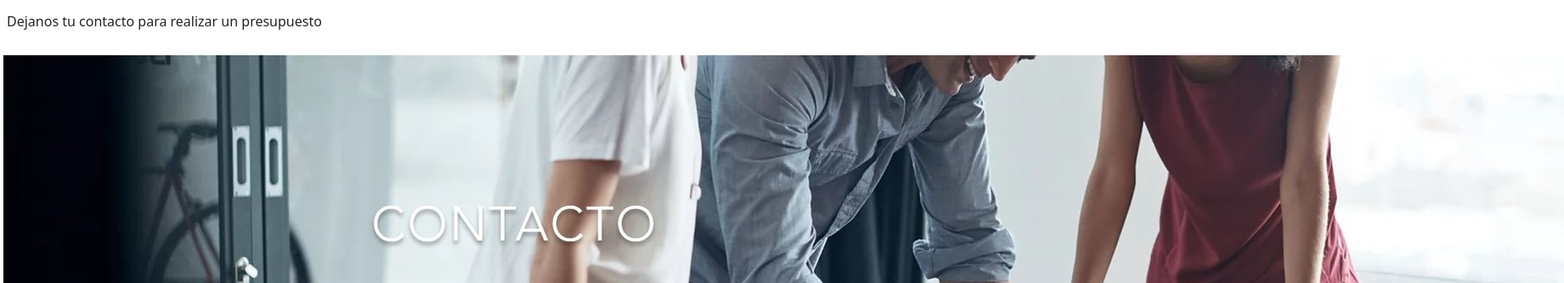
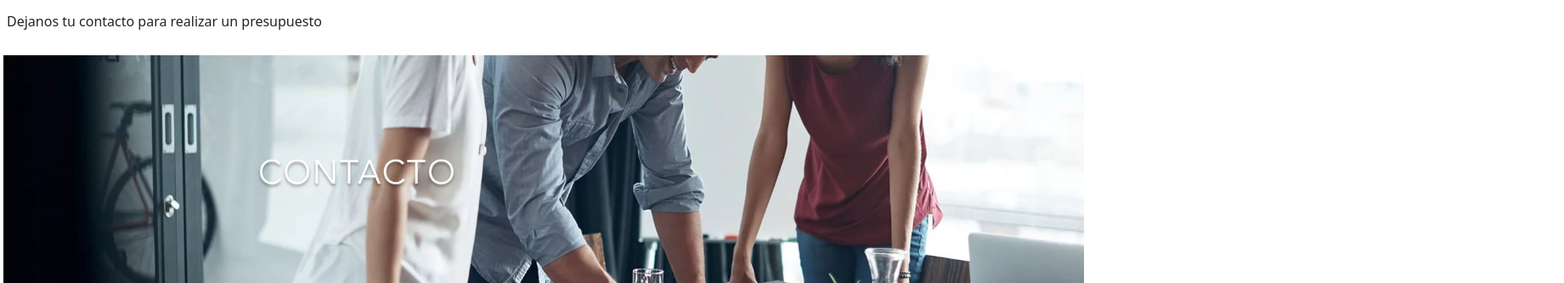
Before and after one commit to EliasMKroug/ProyectoFinal, a plain HTML site: page pages/presupuestos.html in a window 1280 px wide. Shown: the part 311-644 px from the top of the page at 85% size, 1841 px wide, since content can reach past the window. Drawn offline with nearby package versions, Linux system fonts and the light colour scheme.

Commit message:
Proyecto Final v3

```diff
--- a/pages/presupuestos.html
+++ b/pages/presupuestos.html
@@ -54,7 +54,7 @@
         <h2 class="sectionPresu__titulo text-start p-3">Presupuestos</h2>
         <p class="sectionParr text-start p-2">Dejanos tu contacto para realizar un presupuesto</p>
         <div class="position-relative text-center p-1">
-            <img src="../images/contacto.JPG" alt="contacto" class="sectionPresu_img">
+            <img src="../images/contacto.JPG" alt="contacto" class="sectionPresu_img" width="100%" height="auto" >
         </div>
         <nav class="sectionNav text-center text-wrap fs-5 p-2">
             <a href="./contacto.html" class="sectionNav__a">Registrate para que podamos contactarte</a>
```
